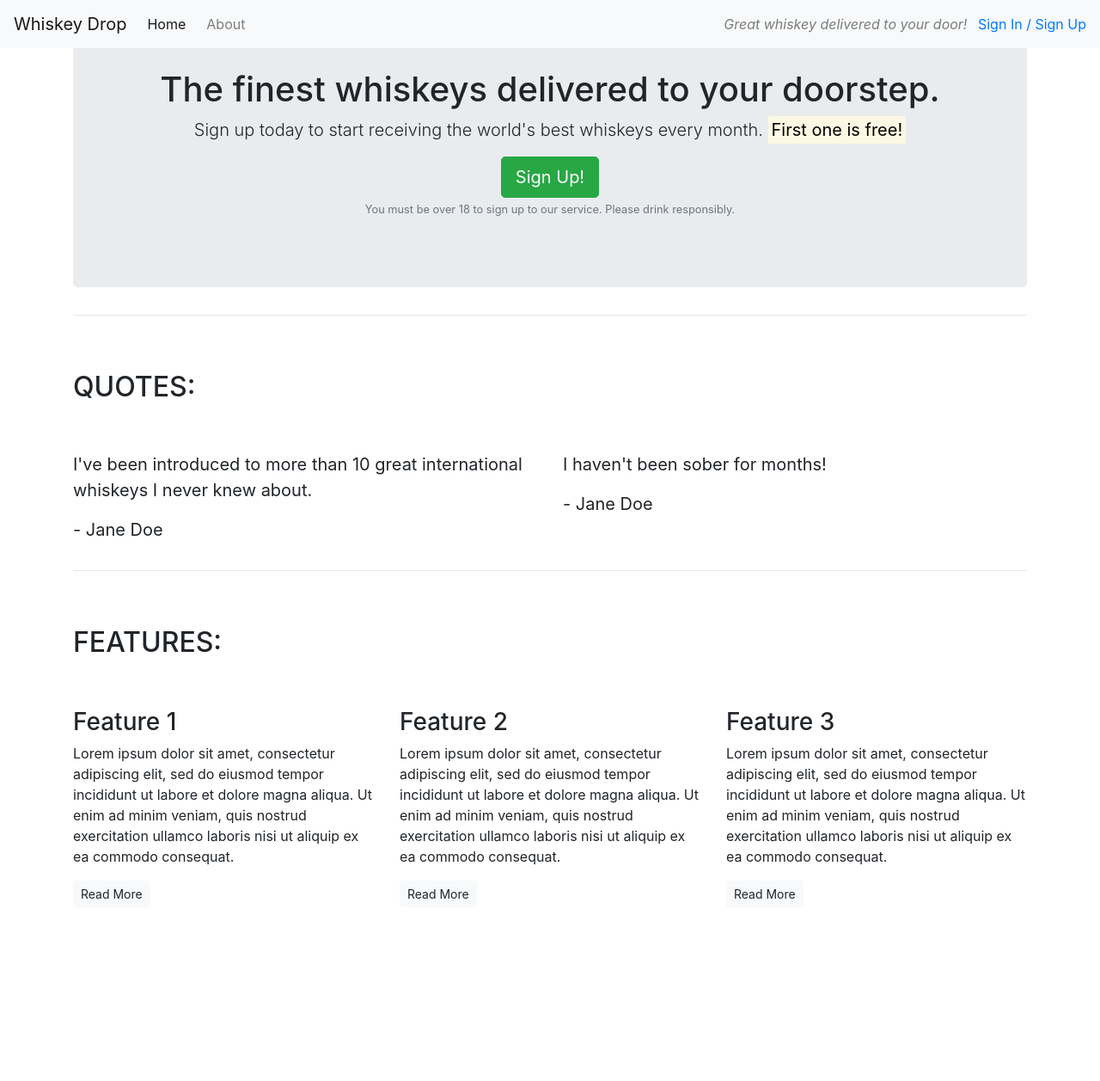
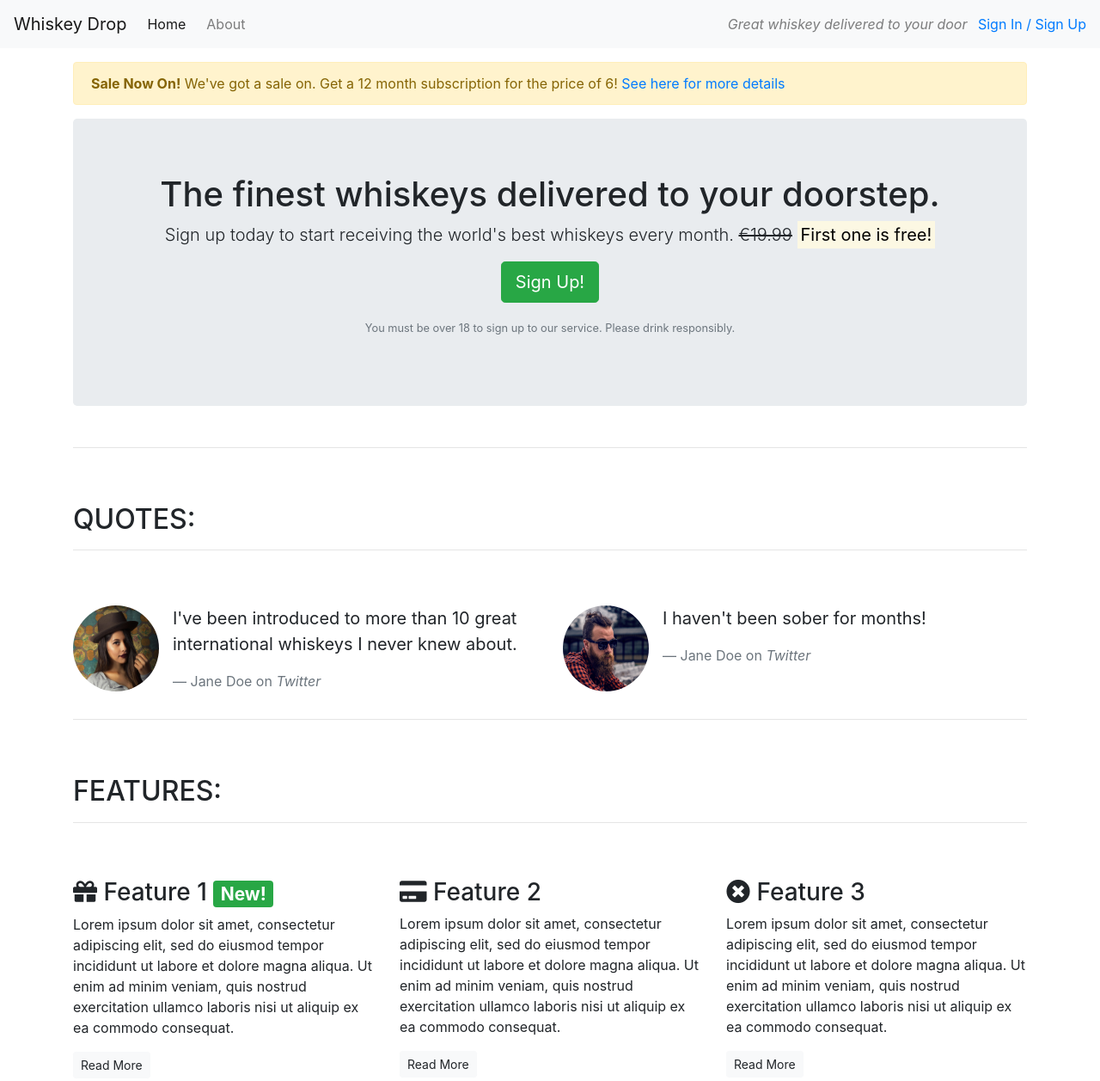
Before and after one commit to JayKearney/Bootstrap-test, a plain HTML site: page index.html in a window 1280 px wide. Shown: the whole page at 86% size. Before the commit the page ends 1071 px from the top, so only its background shows below. Drawn offline with nearby package versions, Linux system fonts and the light colour scheme.

Commit message:
add images

```diff
--- a/index.html
+++ b/index.html
@@ -3,92 +3,118 @@
 
 <head>
     <meta charset="utf-8">
-
+    <meta name="viewport" content="width=device-width, initial-scale=1.0">
     <title>Whiskey Drop | Taste a new whiskey every month</title>
-    <meta name="viewport" content="width=device-width, initial-scale=1.0">
     <link rel="stylesheet" href="https://maxcdn.bootstrapcdn.com/bootstrap/4.1.3/css/bootstrap.min.css">
+    <link rel="stylesheet" href="https://use.fontawesome.com/releases/v5.6.1/css/all.css" integrity="sha384-gfdkjb5BdAXd+lj+gudLWI+BXq4IuLW5IT+brZEZsLFm++aCMlF1V92rMkPaX4PP" crossorigin="anonymous">
 </head>
 
 <body>
-    <nav class="navbar navbar-light bg-light navbar-expand-sm fixed-top">
-        <a href="/" class="navbar-brand">Whiskey Drop</a>
+    <!--Nav-->
+    <nav class="navbar navbar-light navbar-expand-sm bg-light">
+        <a href="/" class="navbar-brand">
+                    Whiskey Drop</a>
         <ul class="navbar-nav mr-auto">
             <li class="active nav-item mr-2"><a class="nav-link" href="/">Home</a></li>
-            <li class="nav-item mr-2"><a class="nav-link" href="/about">About</a></li>
-            <li class="nav-item mr-2 d-block d-sm-none"><a class="nav-link" href="/login">Sign In / Sign Up</a></li>
+            <li class="nav-item mr-2"><a class="nav-link" href="">About</a></li>
+            <li class="nav-item mr-2 d-block d-sm-none"><a class="nav-link" href="">Sign In / Sign Up</a></li>
         </ul>
+
         <div class="d-none d-md-block">
-            <p class="navbar-text my-auto mr-2"><i>Great whiskey delivered to your door!</i></p>
+            <p class="navbar-text my-auto mr-2"><i>Great whiskey delivered to your door</i></p>
             <a href="/login">Sign In / Sign Up</a>
         </div>
+        <!--</div>-->
     </nav>
     <article class="container mt-3">
+        <div class="row d-none d-sm-block">
+            <div class="col-12">
+                <div class="alert alert-warning">
+                    <strong>Sale Now On!</strong> We've got a sale on. Get a 12 month subscription for the price of 6! <a href="">See here for more details</a>
+                </div>
+            </div>
+        </div>
         <!-- Callout -->
-        <section class="callout jumbotron text-center">
         <div class="row">
             <div class="col-12">
+                <section class="callout jumbotron text-center">
                     <h1>The finest whiskeys delivered to your doorstep.</h1>
-            <p class="lead">Sign up today to start receiving the world's best whiskeys every month.<s class="d-none -d-sm-inline">€19.99</s>
-                <span class="d-inline d-sm-none"></span>
+                    <p class="lead">Sign up today to start receiving the world's best whiskeys every month.
+                        <s class="d-none d-sm-inline">€19.99</s>
+                        <span class="d-inline d-sm-none"><br></span>
                         <strong><mark>First one is free!</mark></strong></p>
-            <button class="btn btn-success btn-lg">Sign Up!</button>
+                    <p><button class="btn btn-lg btn-success">Sign Up!</button></p>
                     <p class="text-muted"><small>You must be over 18 to sign up to our service. Please drink responsibly.</small></p>
                 </section>
             </div>
         </div>
         <!-- /.callout -->
         <hr>
-
         <!-- Quotes -->
         <section class="quotes">
             <div class="row">
                 <div class="col-12 my-5">
                     <h2 class="text-uppercase">Quotes:</h2>
+                    <hr />
                 </div>
             </div>
             <div class="row">
                 <div class="col-12 col-md-6">
+                    <div class="media">
+                        <div class="d-none d-sm-block">
+                            <img src="images/girl-image.png" class="rounded-circle mr-3" height=100 width=100>
+                        </div>
+                        <div class="media-body">
                             <blockquote class="blockquote">
                                 <p>I've been introduced to more than 10 great international whiskeys I never knew about.</p>
-                <p>- Jane Doe</p>
+                                <footer class="blockquote-footer">Jane Doe on <cite title="Twitter">Twitter</cite></footer>
                             </blockquote>
                         </div>
+                    </div>
+                </div>
                 <div class="col-12 col-md-6">
+                    <div class="media">
+                        <div class="d-none d-sm-block">
+                            <img src="images/guy-image.png" class="rounded-circle mr-3" height=100 width=100>
+                        </div>
+                        <div class="media-body">
                             <blockquote class="blockquote">
                                 <p>I haven't been sober for months!</p>
-                <p>- Jane Doe</p>
+                                <footer class="blockquote-footer">Jane Doe on <cite title="Twitter">Twitter</cite></footer>
                             </blockquote>
+                        </div>
+                    </div>
                 </div>
             </div>
         </section>
         <!-- /.quotes -->
         <hr>
-
         <!-- Features -->
         <section class="features">
             <div class="row">
                 <div class="col-12 my-5">
                     <h2 class="text-uppercase">Features:</h2>
+                    <hr />
                 </div>
             </div>
             <div class="row">
                 <div class="col-12 col-md-6 col-lg-4">
                     <div class="feature">
-                <h3>Feature 1</h3>
+                        <h3><i class="fas fa-gift d-none d-sm-inline"></i> Feature 1 <span class="badge badge-success">New!</span></h3>
                         <p>Lorem ipsum dolor sit amet, consectetur adipiscing elit, sed do eiusmod tempor incididunt ut labore et dolore magna aliqua. Ut enim ad minim veniam, quis nostrud exercitation ullamco laboris nisi ut aliquip ex ea commodo consequat.</p>
                         <p><a class="btn btn-sm btn-light" href="">Read More</a></p>
                     </div>
                 </div>
                 <div class="col-12 col-md-6 col-lg-4">
                     <div class="feature">
-                <h3>Feature 2</h3>
+                        <h3><i class="fas fa-credit-card d-none d-sm-inline"></i> Feature 2</h3>
                         <p>Lorem ipsum dolor sit amet, consectetur adipiscing elit, sed do eiusmod tempor incididunt ut labore et dolore magna aliqua. Ut enim ad minim veniam, quis nostrud exercitation ullamco laboris nisi ut aliquip ex ea commodo consequat.</p>
                         <p><a class="btn btn-sm btn-light" href="">Read More</a></p>
                     </div>
                 </div>
                 <div class="col-12 d-md-none d-lg-block col-lg-4">
                     <div class="feature">
-                <h3>Feature 3</h3>
+                        <h3><i class="fas fa-times-circle d-none d-sm-inline"></i> Feature 3</h3>
                         <p>Lorem ipsum dolor sit amet, consectetur adipiscing elit, sed do eiusmod tempor incididunt ut labore et dolore magna aliqua. Ut enim ad minim veniam, quis nostrud exercitation ullamco laboris nisi ut aliquip ex ea commodo consequat.</p>
                         <p><a class="btn btn-sm btn-light" href="">Read More</a></p>
                     </div>
```
Also changed, not shown: images/girl-image.png (added), images/guy-image.png (added). Lines whose indentation alone changed are shown as unchanged.
